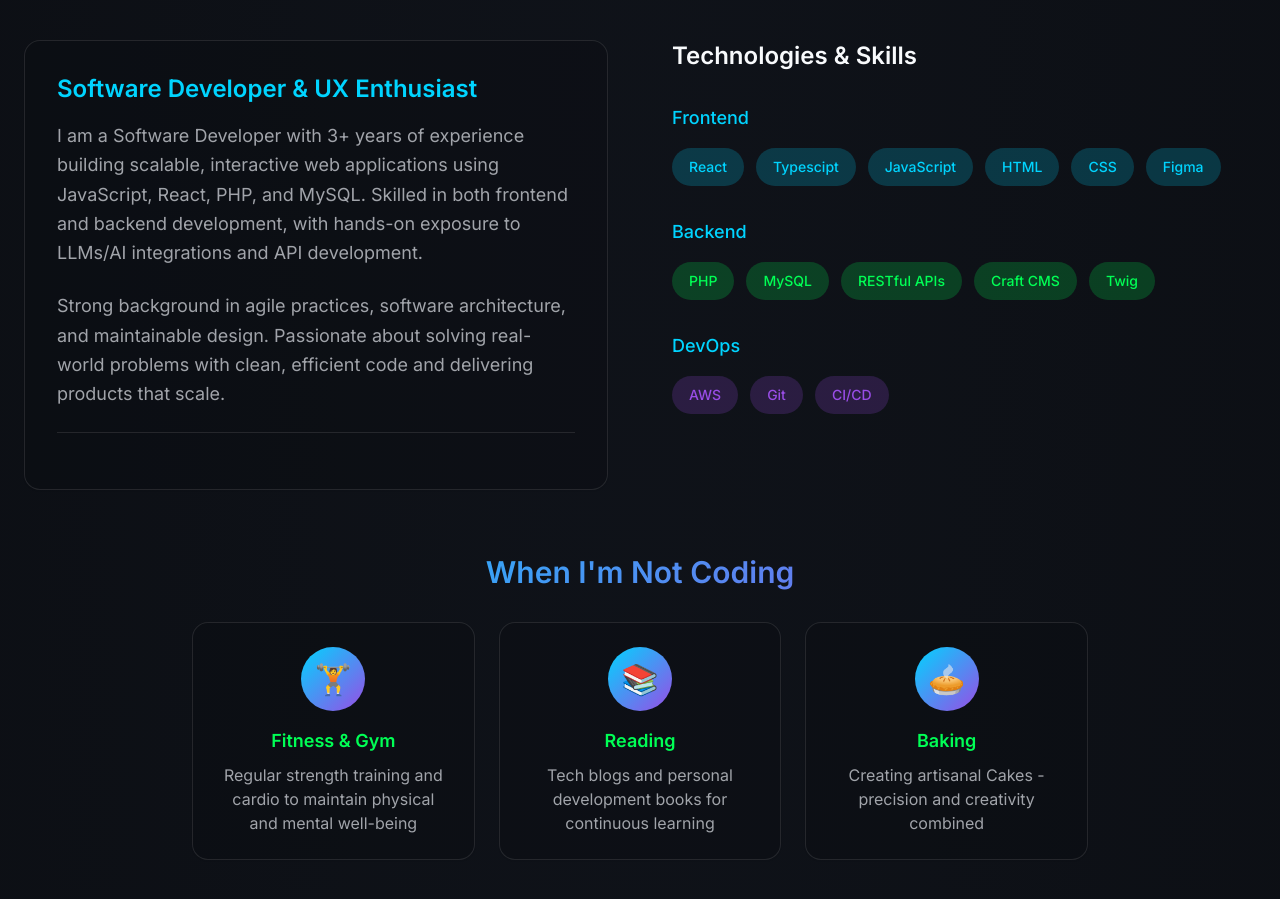
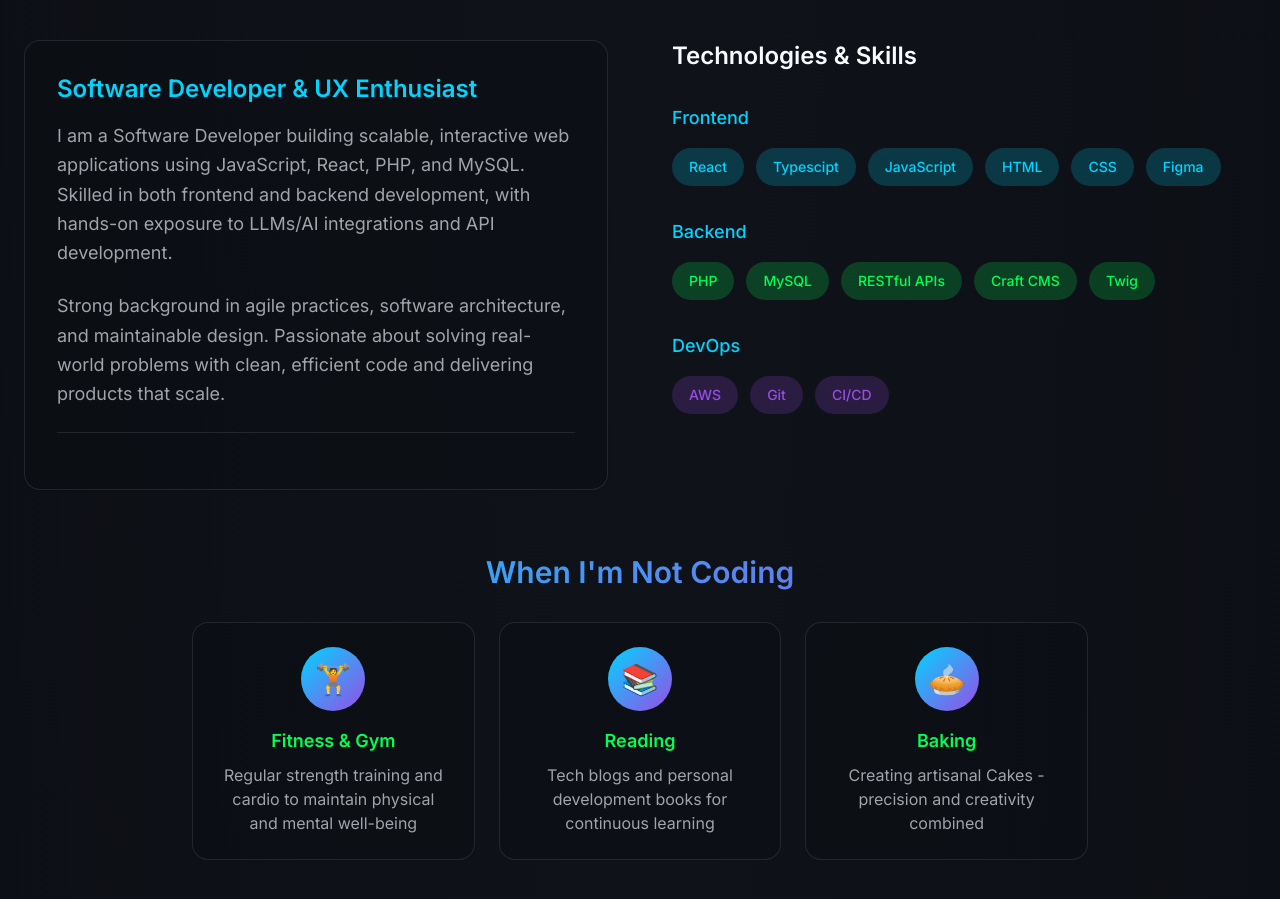
Before and after one commit to prathibha-bollu/my_portfolio, a React (Vite) app: page / in a window 1280 px wide. Shown: the part 980-1879 px from the top of the page. Built offline with nearby package versions, Linux system fonts and the light colour scheme.

Commit message:
correcting the spelling

```diff
--- a/src/components/Portfolio/AboutSection.tsx
+++ b/src/components/Portfolio/AboutSection.tsx
@@ -50,7 +50,7 @@
                 Software Developer & UX Enthusiast
               </h3>
               <p className="text-lg text-muted-foreground leading-relaxed mb-6">
-                I am a Software Developer with 3+ years of experience building scalable,
+                I am a Software Developer building scalable,
                 interactive web applications using JavaScript, React, PHP, and MySQL.
                 Skilled in both frontend and backend development, with hands-on exposure
                 to LLMs/AI integrations and API development.
```
